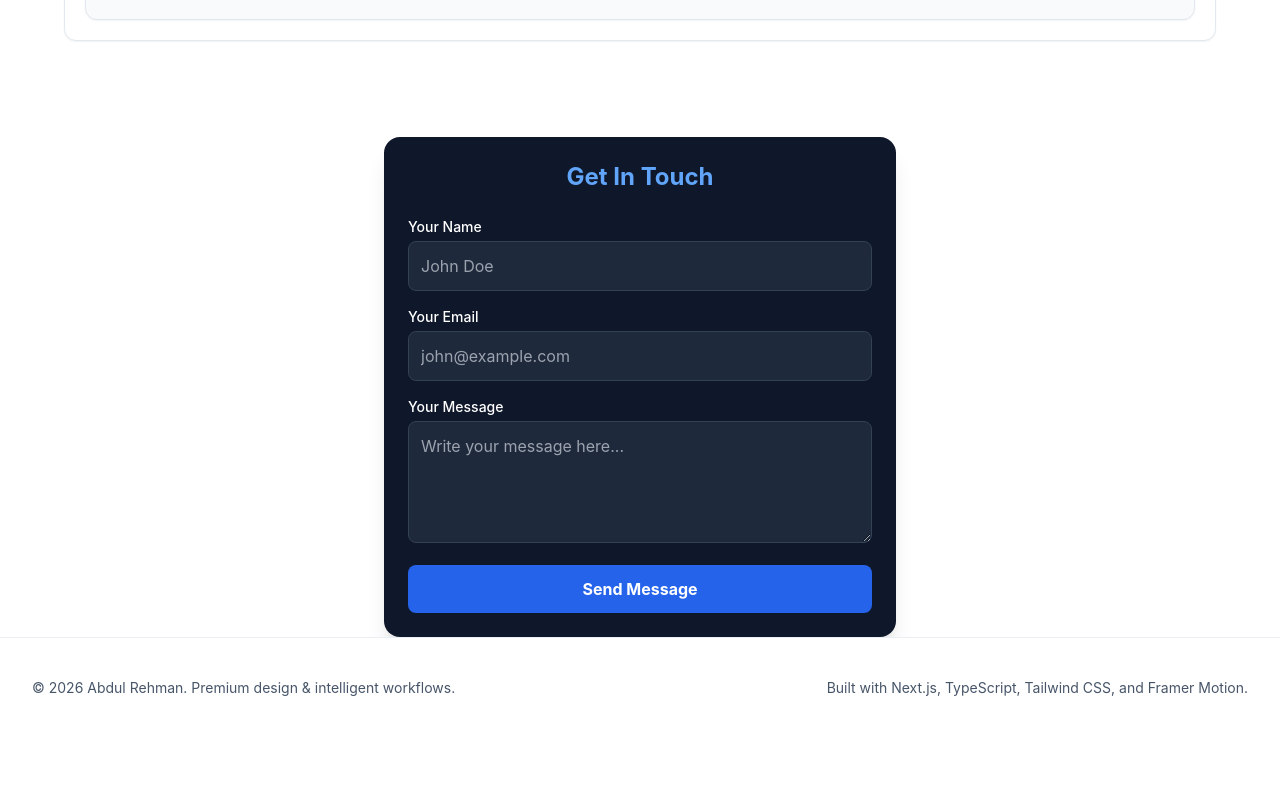
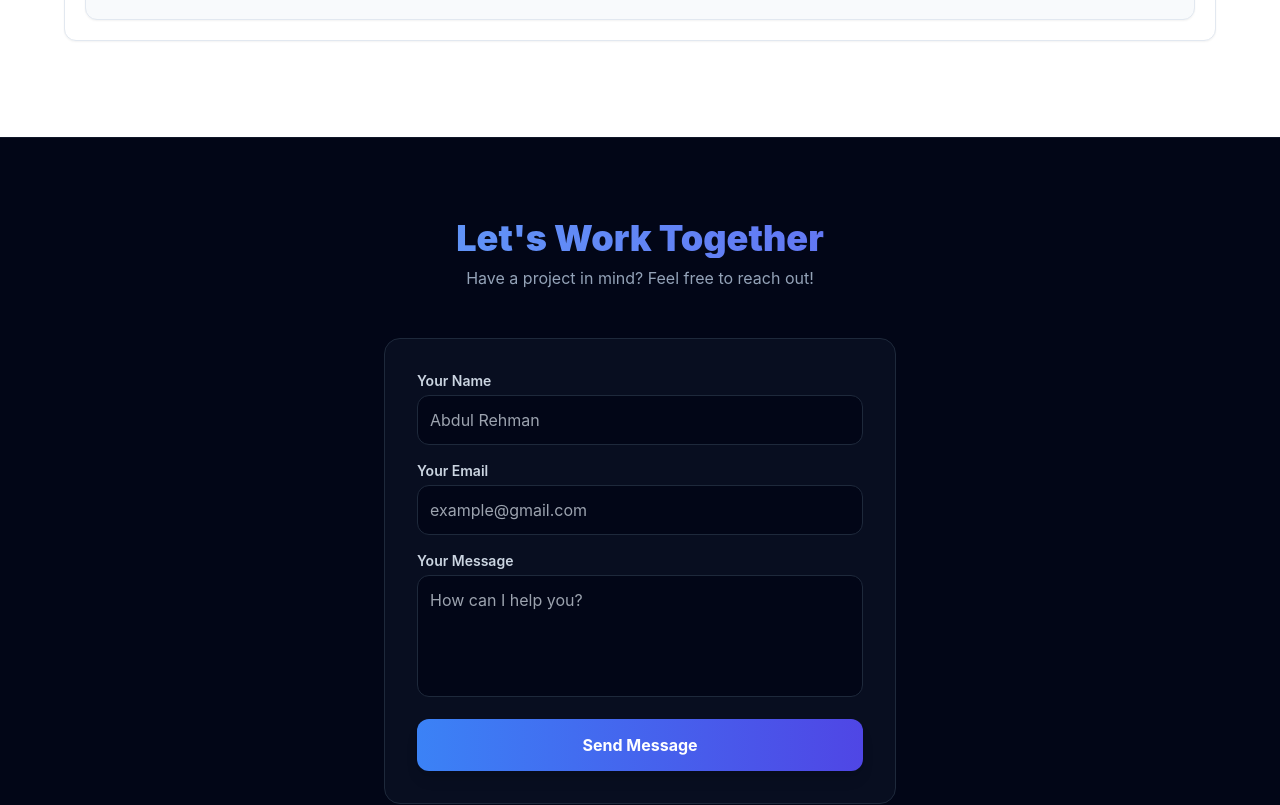
Before and after one commit to malikabdulrehmandev-a11y/abdul-rehman-portfolio, a Next.js app: page / in a window 1280 px wide. Shown: the part 7100-7905 px from the top of the page. Before the commit the page ends 7838 px from the top, so only its background shows below. Built offline with nearby package versions, Linux system fonts and the light colour scheme.

Commit message:
fixed both contact files with formsubmit

```diff
--- a/components/ContactForm.tsx
+++ b/components/ContactForm.tsx
@@ -4,59 +4,53 @@ import React from "react";
 
 export default function ContactForm() {
   return (
-    <div className="w-full max-w-lg mx-auto p-6 bg-slate-900 rounded-2xl shadow-xl text-white">
-      <h3 className="text-2xl font-bold mb-6 text-center text-blue-400">Get In Touch</h3>
-
-      {/* Isme message seedha aapki email par jayega */}
     <form
       action="https://formsubmit.co/malikabdulrehman.dev@gmail.com"
       method="POST"
       className="flex flex-col gap-4"
     >
-        {/* Spam protection ke liye */}
       <input type="hidden" name="_captcha" value="false" />
-        <input type="hidden" name="_next" value="https://abdul-rehman-portfolio.vercel.app" />
+      <input type="hidden" name="_next" value="https://abdul-rehman-portfolio-umber.vercel.app" />
 
       <div>
-          <label className="block text-sm font-medium mb-1">Your Name</label>
+        <label className="block text-sm font-semibold mb-1 text-slate-300">Your Name</label>
         <input
           type="text"
           name="name"
           required
-            className="w-full p-3 rounded-lg bg-slate-800 border border-slate-700 text-white focus:outline-none focus:border-blue-500"
-            placeholder="Your Name"
+          className="w-full p-3 rounded-xl bg-slate-950 border border-slate-800 text-white focus:outline-none focus:ring-2 focus:ring-blue-500/50"
+          placeholder="Abdul Rehman"
         />
       </div>
 
       <div>
-          <label className="block text-sm font-medium mb-1">Your Email</label>
+        <label className="block text-sm font-semibold mb-1 text-slate-300">Your Email</label>
         <input
           type="email"
           name="email"
           required
-            className="w-full p-3 rounded-lg bg-slate-800 border border-slate-700 text-white focus:outline-none focus:border-blue-500"
-            placeholder="your-email@example.com"
+          className="w-full p-3 rounded-xl bg-slate-950 border border-slate-800 text-white focus:outline-none focus:ring-2 focus:ring-blue-500/50"
+          placeholder="example@gmail.com"
         />
       </div>
 
       <div>
-          <label className="block text-sm font-medium mb-1">Your Message</label>
+        <label className="block text-sm font-semibold mb-1 text-slate-300">Your Message</label>
         <textarea
           name="message"
           rows={4}
           required
-            className="w-full p-3 rounded-lg bg-slate-800 border border-slate-700 text-white focus:outline-none focus:border-blue-500"
-            placeholder="Write your message here..."
+          className="w-full p-3 rounded-xl bg-slate-950 border border-slate-800 text-white focus:outline-none focus:ring-2 focus:ring-blue-500/50 resize-none"
+          placeholder="How can I help you?"
         />
       </div>
 
       <button
         type="submit"
-          className="w-full p-3 bg-blue-600 hover:bg-blue-700 text-white font-bold rounded-lg transition-colors duration-200"
+        className="w-full p-3.5 bg-gradient-to-r from-blue-500 to-indigo-600 hover:from-blue-600 hover:to-indigo-750 text-white font-bold rounded-xl shadow-lg transition-all"
       >
         Send Message
       </button>
     </form>
-    </div>
   );
 }
--- a/components/ContactSection.tsx
+++ b/components/ContactSection.tsx
@@ -1,59 +1,26 @@
 "use client";
 
-import React, { useState } from "react";
+import React from "react";
+import ContactForm from "./ContactForm";
 
-export default function ContactForm() {
-  const [state, setState] = useState({ submitting: false, succeeded: false });
-
+export default function ContactSection() {
   return (
-    <div className="w-full max-w-lg mx-auto p-6 bg-slate-900 rounded-2xl shadow-xl text-white">
-      <h3 className="text-2xl font-bold mb-6 text-center text-blue-400">Get In Touch</h3>
-
-      <form
-        action="https://formspree.io/f/APNI_FORMSPREE_ID_YAHAN_LIKHEIN"
-        method="POST"
-        className="flex flex-col gap-4"
-      >
-        <div>
-          <label className="block text-sm font-medium mb-1">Your Name</label>
-          <input
-            type="text"
-            name="name"
-            required
-            className="w-full p-3 rounded-lg bg-slate-800 border border-slate-700 text-white focus:outline-none focus:border-blue-500"
-            placeholder="John Doe"
-          />
+    <section id="contact" className="py-20 bg-slate-950 border-t border-slate-900">
+      <div className="max-w-4xl mx-auto px-6">
+        <div className="text-center mb-12">
+          <h2 className="text-4xl font-black bg-gradient-to-r from-blue-400 to-indigo-500 bg-clip-text text-transparent">
+            Let's Work Together
+          </h2>
+          <p className="text-slate-400 mt-2">
+            Have a project in mind? Feel free to reach out!
+          </p>
         </div>
 
-        <div>
-          <label className="block text-sm font-medium mb-1">Your Email</label>
-          <input
-            type="email"
-            name="email"
-            required
-            className="w-full p-3 rounded-lg bg-slate-800 border border-slate-700 text-white focus:outline-none focus:border-blue-500"
-            placeholder="john@example.com"
-          />
+        <div className="bg-slate-900/50 p-8 rounded-2xl border border-slate-800 max-w-lg mx-auto">
+          {/* Yahan humne upar banaya hua ContactForm render kar diya */}
+          <ContactForm />
         </div>
-
-        <div>
-          <label className="block text-sm font-medium mb-1">Your Message</label>
-          <textarea
-            name="message"
-            rows={4}
-            required
-            className="w-full p-3 rounded-lg bg-slate-800 border border-slate-700 text-white focus:outline-none focus:border-blue-500"
-            placeholder="Write your message here..."
-          />
-        </div>
-
-        <button
-          type="submit"
-          className="w-full p-3 bg-blue-600 hover:bg-blue-700 text-white font-bold rounded-lg transition-colors duration-200"
-        >
-          Send Message
-        </button>
-      </form>
-    </div>
+      </div>
+    </section>
   );
 }
```
Lines whose indentation alone changed are shown as unchanged.
